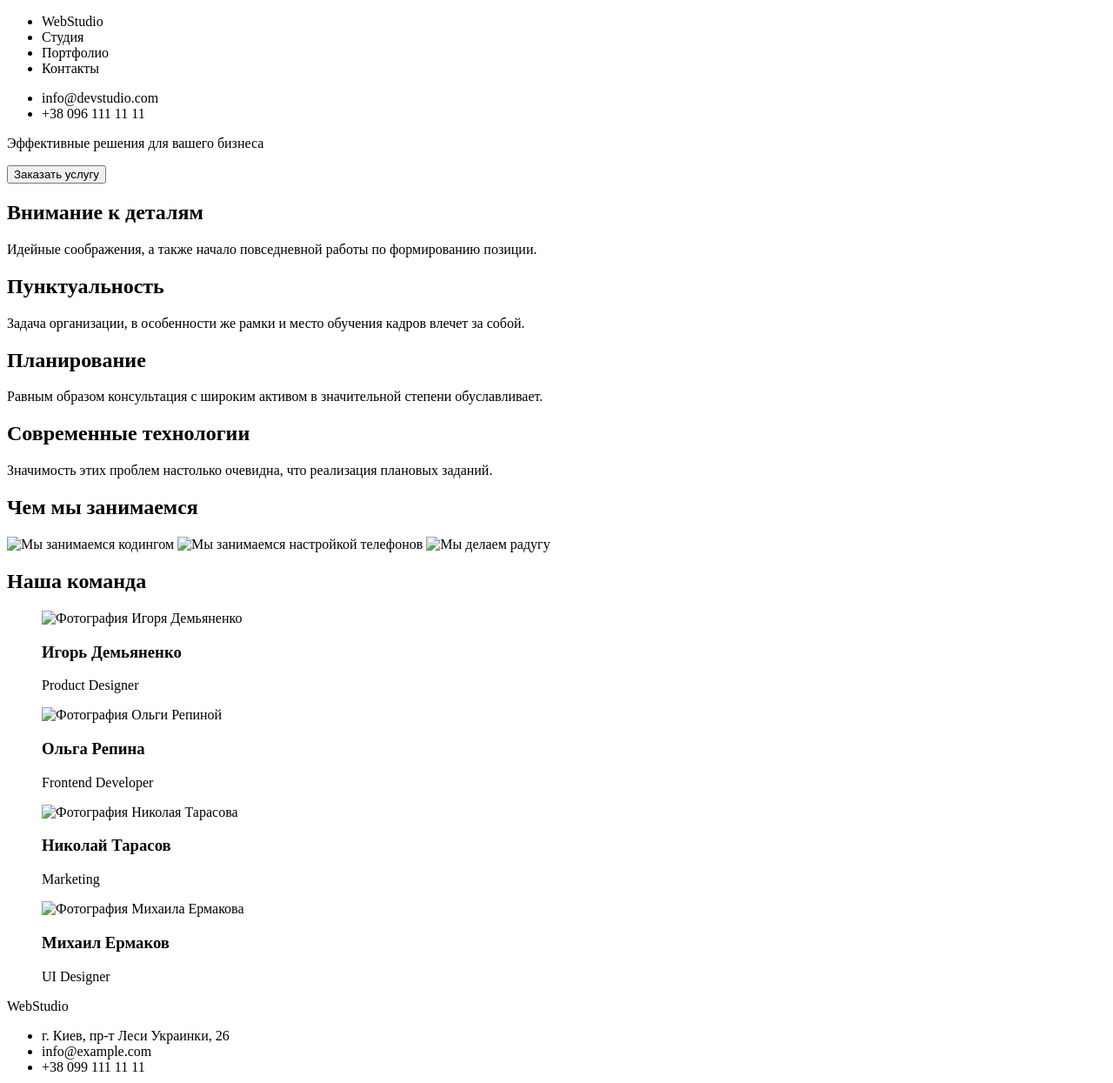
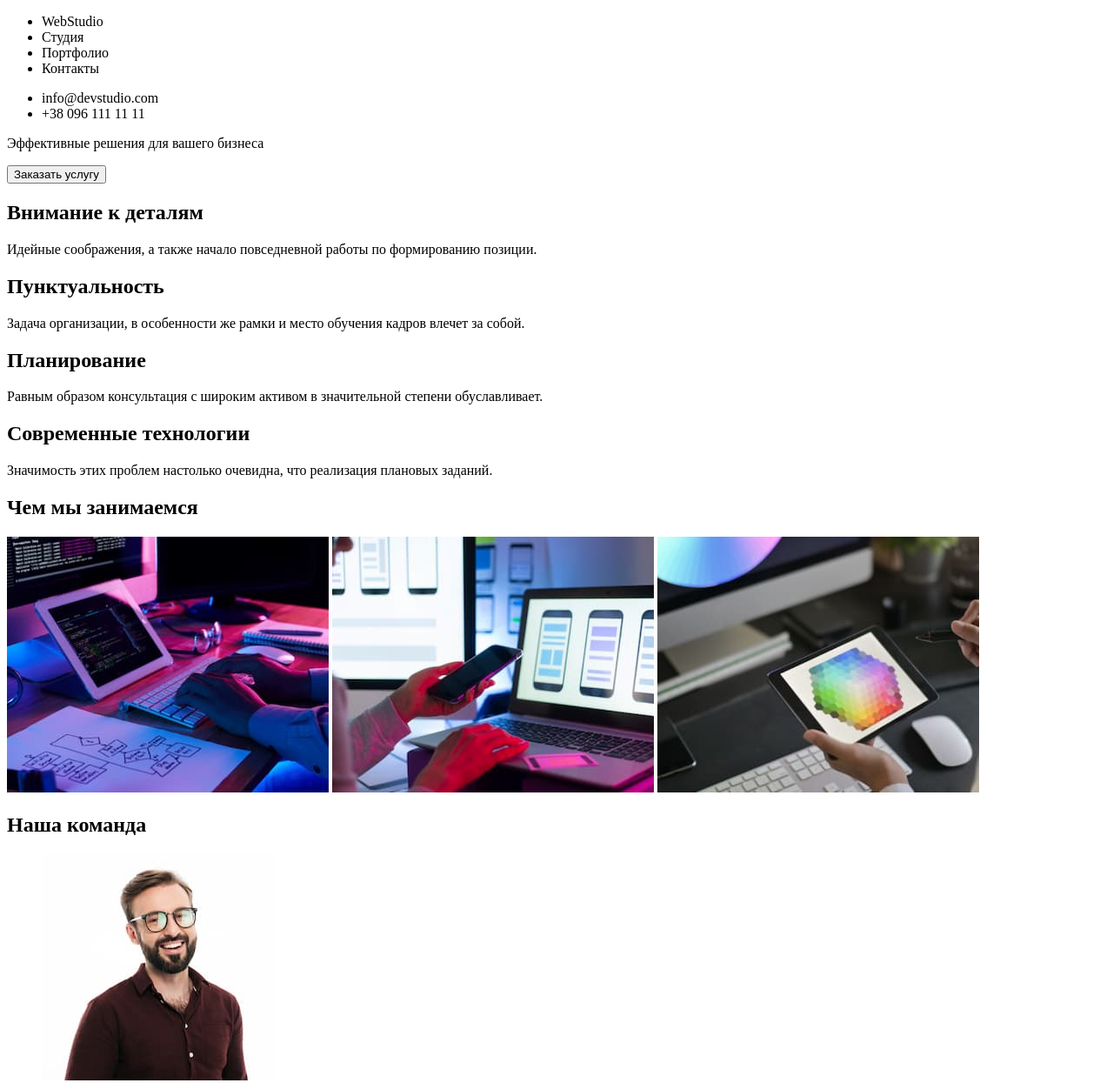
Before and after one commit to pylyps/goit-markup-hw-01, a plain HTML site: page index.html in a window 1280 px wide. Shown: the top 1245 px of the page at 87% size. Drawn offline with Linux system fonts and the light colour scheme; the site is published under a folder, as on GitHub Pages, so addresses that start at the root find nothing.

Commit message:
Добавил точку в img
Добавил точку в img, чтобы не изображение показалось на гитхаб. Может это поможет

```diff
--- a/index.html
+++ b/index.html
@@ -56,37 +56,37 @@
     <!-- Чем занимаемся -->
     <section>
         <h1>Чем мы занимаемся</h1>
-        <img src="/images/Coders1.jpg" alt="Мы занимаемся кодингом">
-        <img src="/images/Phones2.jpg" alt="Мы занимаемся настройкой телефонов">
-        <img src="/images/Raduga3.jpg" alt="Мы делаем радугу">
+        <img src="./images/Coders1.jpg" alt="Мы занимаемся кодингом">
+        <img src="./images/Phones2.jpg" alt="Мы занимаемся настройкой телефонов">
+        <img src="./images/Raduga3.jpg" alt="Мы делаем радугу">
     </section>
 
     <!--  Команда-->
     <section>
         <h1>Наша команда</h1>
         <figure>
-            <img src="/images/Igor2.jpg" alt="Фотография Игоря Демьяненко">
+            <img src="./images/Igor2.jpg" alt="Фотография Игоря Демьяненко">
             <figcaption>
                 <h3>Игорь Демьяненко</h3>
                 <p>Product Designer</p>
             </figcaption>
         </figure>
         <figure>
-            <img src="/images/Olga2.jpg" alt="Фотография Ольги Репиной">
+            <img src="./images/Olga2.jpg" alt="Фотография Ольги Репиной">
             <figcaption>
                 <h3>Ольга Репина</h3>
                 <p>Frontend Developer</p>
             </figcaption>
         </figure>
         <figure>
-            <img src="/images/Nikolay2.jpg" alt="Фотография Николая Тарасова">
+            <img src="./images/Nikolay2.jpg" alt="Фотография Николая Тарасова">
             <figcaption>
                 <h3>Николай Тарасов</h3>
                 <p>Marketing</p>
             </figcaption>
         </figure>
         <figure>
-            <img src="/images/Michail2.jpg" alt="Фотография Михаила Ермакова">
+            <img src="./images/Michail2.jpg" alt="Фотография Михаила Ермакова">
             <figcaption>
                 <h3>Михаил Ермаков</h3>
                 <p>UI Designer</p>
```
